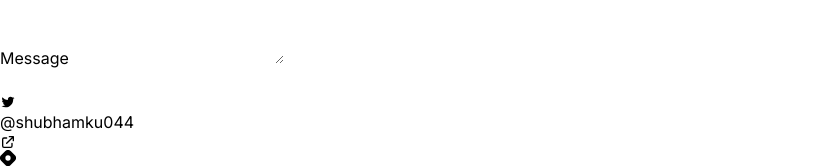
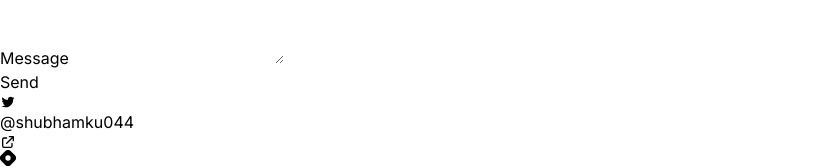
Before and after one commit to shubhamku044/my-portfolio, a Next.js app: page /contact in a window 1280 px wide. Shown: the part 384-552 px from the top of the page, without its empty margins (0-828 px from the left). Built offline with nearby package versions, Linux system fonts and the light colour scheme.

Commit message:
fix button loading state display in contact form

```diff
--- a/src/app/contact/page.tsx
+++ b/src/app/contact/page.tsx
@@ -176,7 +176,7 @@ const Contact = () => {
                 className="w-full flex items-center justify-center rounded bg-blue-500 p-2 text-white hover:bg-blue-600"
                 disabled={isSubmitting}
               >
-                {!isSubmitting ? (
+                {isSubmitting ? (
                   <div className="h-5 w-5 animate-spin rounded-full border-2 border-white border-t-transparent"></div>
                 ) : (
                   "Send"
```
